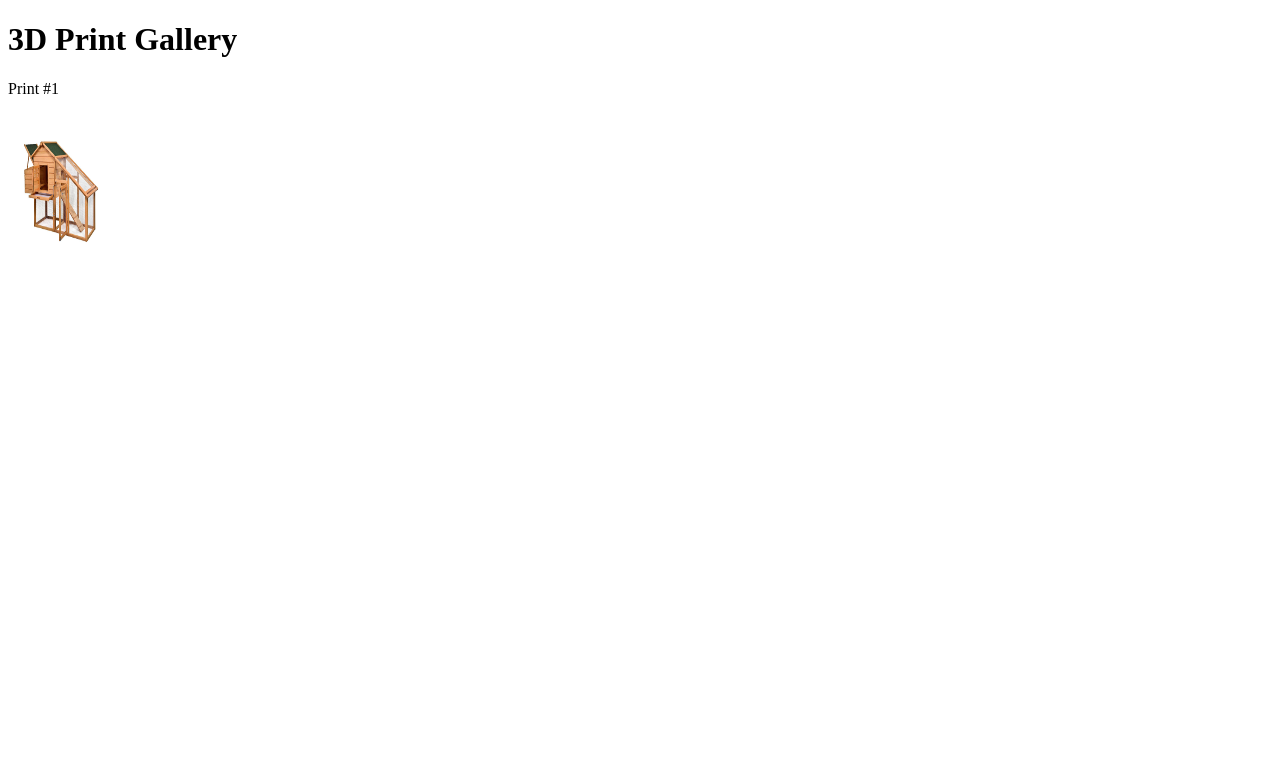
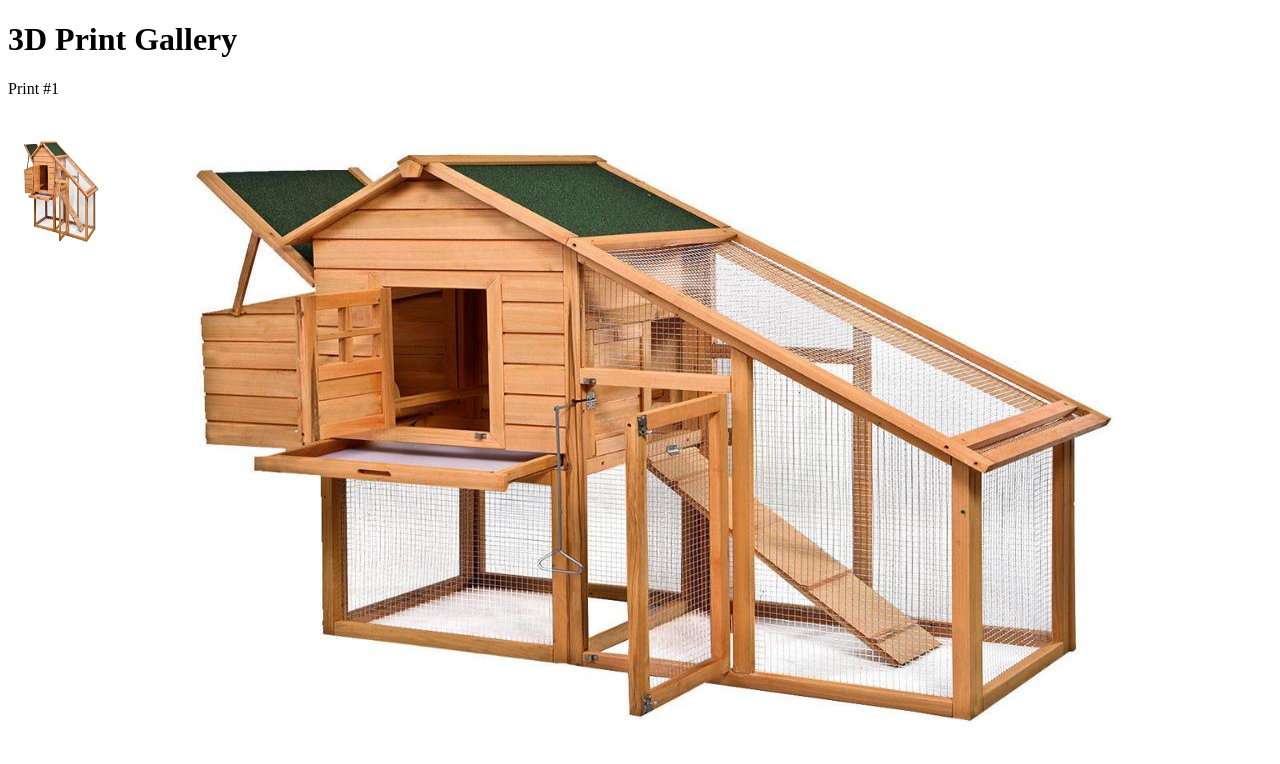
Before and after one commit to galaxycomplex/galaxycomplex, a plain HTML site: page index.html in a window 1280 px wide. Drawn offline with Linux system fonts and the light colour scheme.

Commit message:
Update index.html
trying to add background

```diff
--- a/index.html
+++ b/index.html
@@ -1,5 +1,13 @@
 <!DOCTYPE html>
 <html>
+    <style>
+      body {
+        background-image: url('print1.jpg');
+        background-repeat: no-repeat;
+        background-attachment: fixed;
+        background-size: 100% 100%;
+      }
+    </style>
 <body>
 
 <h1>3D Print Gallery</h1>
```
